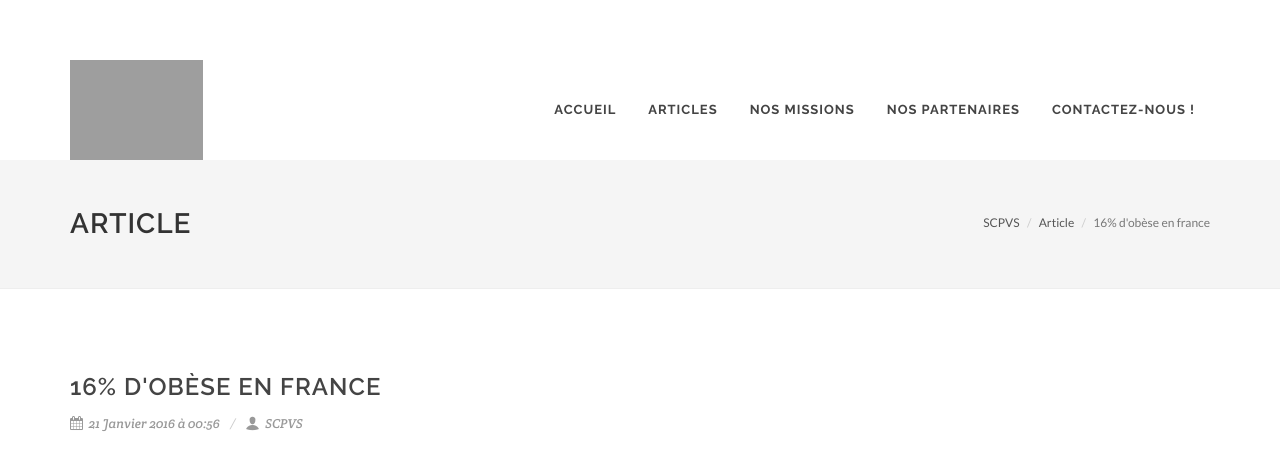
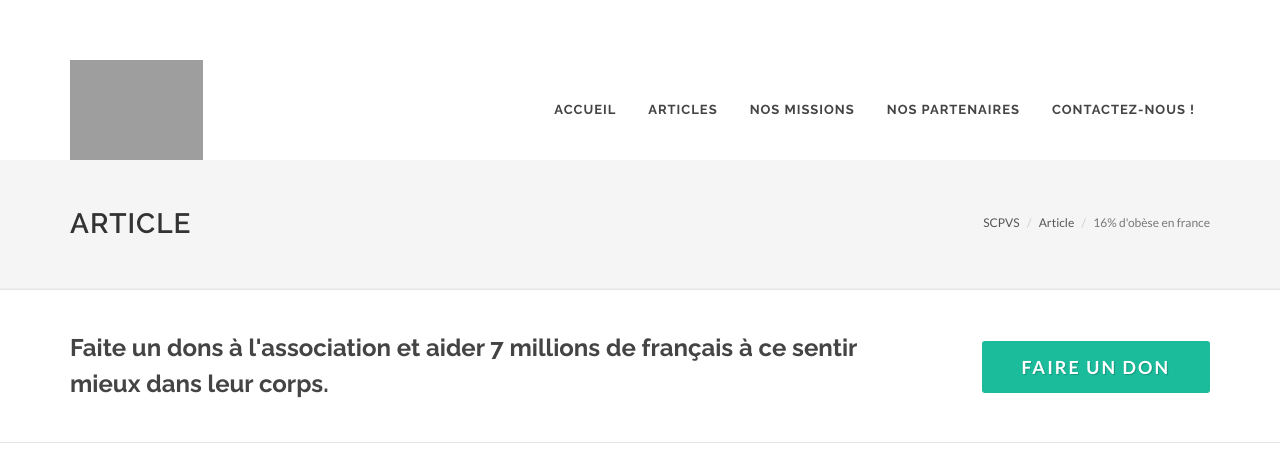
Before and after one commit to CRIDIP-SWD/SITE_SCPVS, a PHP site: the page made by index.php in a window 1280 px wide. Shown: the top 464 px of the page. Run offline with PHP 8.4, Linux system fonts and the light colour scheme; grey boxes are pictures that could not be loaded.

Commit message:
COMMIT SCPVS

```diff
--- a/view/blog.php
+++ b/view/blog.php
@@ -65,6 +65,12 @@
 <section id="content">
 
     <div class="content-wrap">
+        <div class="promo promo-full promo-border header-stick bottommargin-lg">
+            <div class="container clearfix">
+                <h3>Faite un dons à l'association et aider 7 millions de français à ce sentir<br>mieux dans leur corps.</h3>
+                <a href="index.php?view=don" class="button button-reveal button-xlarge button-rounded tright"><i class="icon-angle-right"></i><span>Faire un don</span></a>
+            </div>
+        </div>
 
         <div class="container clearfix">
 
```
